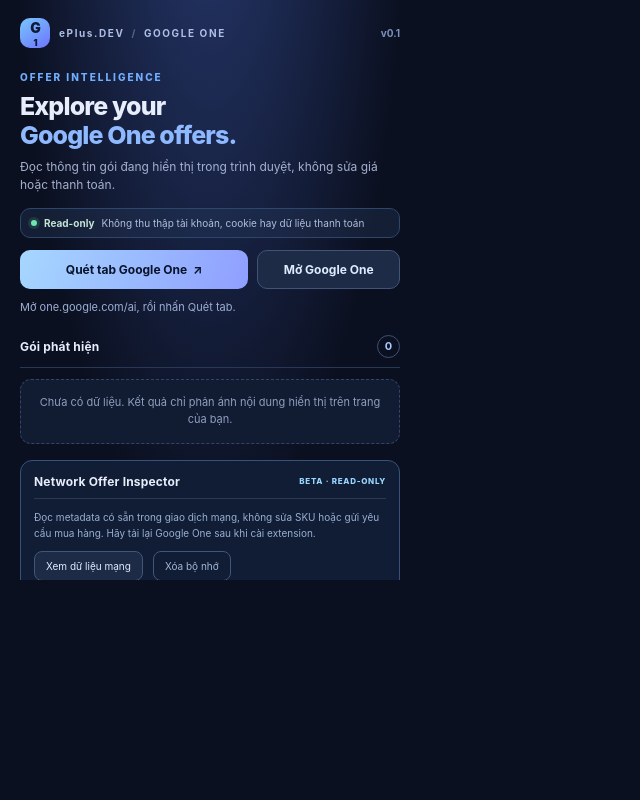
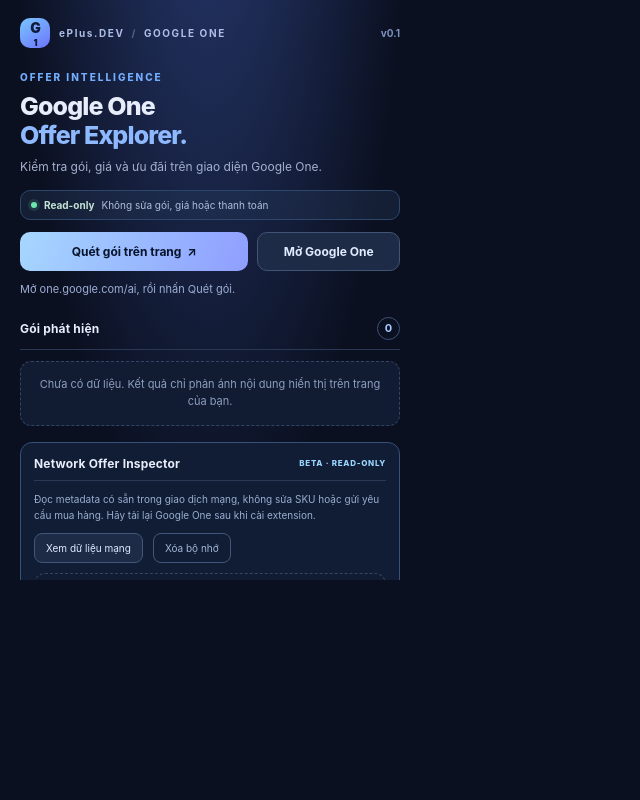
Before and after one commit to hoangsvit/google-ai-ext, a website with bundled scripts: page entrypoints/popup/index.html in a window 1280 px wide. Shown: the whole page, without its empty margins (0-640 px from the left). Built offline with nearby package versions, Linux system fonts and the light colour scheme; what wxt would draw is missing.

Commit message:
ui: shorten popup heading and action labels for compact 420px layout

```diff
--- a/entrypoints/popup/index.html
+++ b/entrypoints/popup/index.html
@@ -16,18 +16,18 @@
 
       <header>
         <span class="eyebrow">OFFER INTELLIGENCE</span>
-        <h1>Explore your<br /><em>Google One offers.</em></h1>
-        <p>Đọc thông tin gói đang hiển thị trong trình duyệt, không sửa giá hoặc thanh toán.</p>
+        <h1>Google One<br /><em>Offer Explorer.</em></h1>
+        <p>Kiểm tra gói, giá và ưu đãi trên giao diện Google One.</p>
       </header>
 
-      <div class="notice"><span class="dot" aria-hidden="true"></span><strong>Read-only</strong><span>Không thu thập tài khoản, cookie hay dữ liệu thanh toán</span></div>
+      <div class="notice"><span class="dot" aria-hidden="true"></span><strong>Read-only</strong><span>Không sửa gói, giá hoặc thanh toán</span></div>
 
       <div class="actions">
-        <button id="scan" class="primary" type="button">Quét tab Google One <span aria-hidden="true">↗</span></button>
+        <button id="scan" class="primary" type="button">Quét gói trên trang <span aria-hidden="true">↗</span></button>
         <button id="open" class="secondary" type="button">Mở Google One</button>
       </div>
 
-      <p id="status" class="status" role="status" aria-live="polite">Mở one.google.com/ai, rồi nhấn Quét tab.</p>
+      <p id="status" class="status" role="status" aria-live="polite">Mở one.google.com/ai, rồi nhấn Quét gói.</p>
 
       <section class="results-section" aria-labelledby="results-title">
         <div class="section-header">
```
